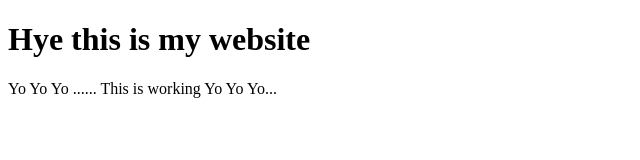
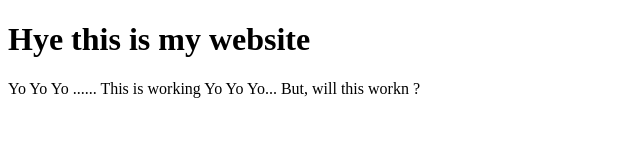
Before and after one commit to ptiwari6239/AWS-codebuild, a plain HTML site: page index.html in a window 1280 px wide. Shown: the whole page, without its empty margins (0-640 px from the left). Drawn offline with Linux system fonts and the light colour scheme.

Commit message:
file added

```diff
--- a/index.html
+++ b/index.html
@@ -5,7 +5,7 @@
 Hye this is my website
 </h1>
 <p>
-Yo Yo Yo ...... This is working Yo Yo Yo...
+Yo Yo Yo ...... This is working Yo Yo Yo... But, will this workn ?
 </p>
 </body>
 </html>
```
